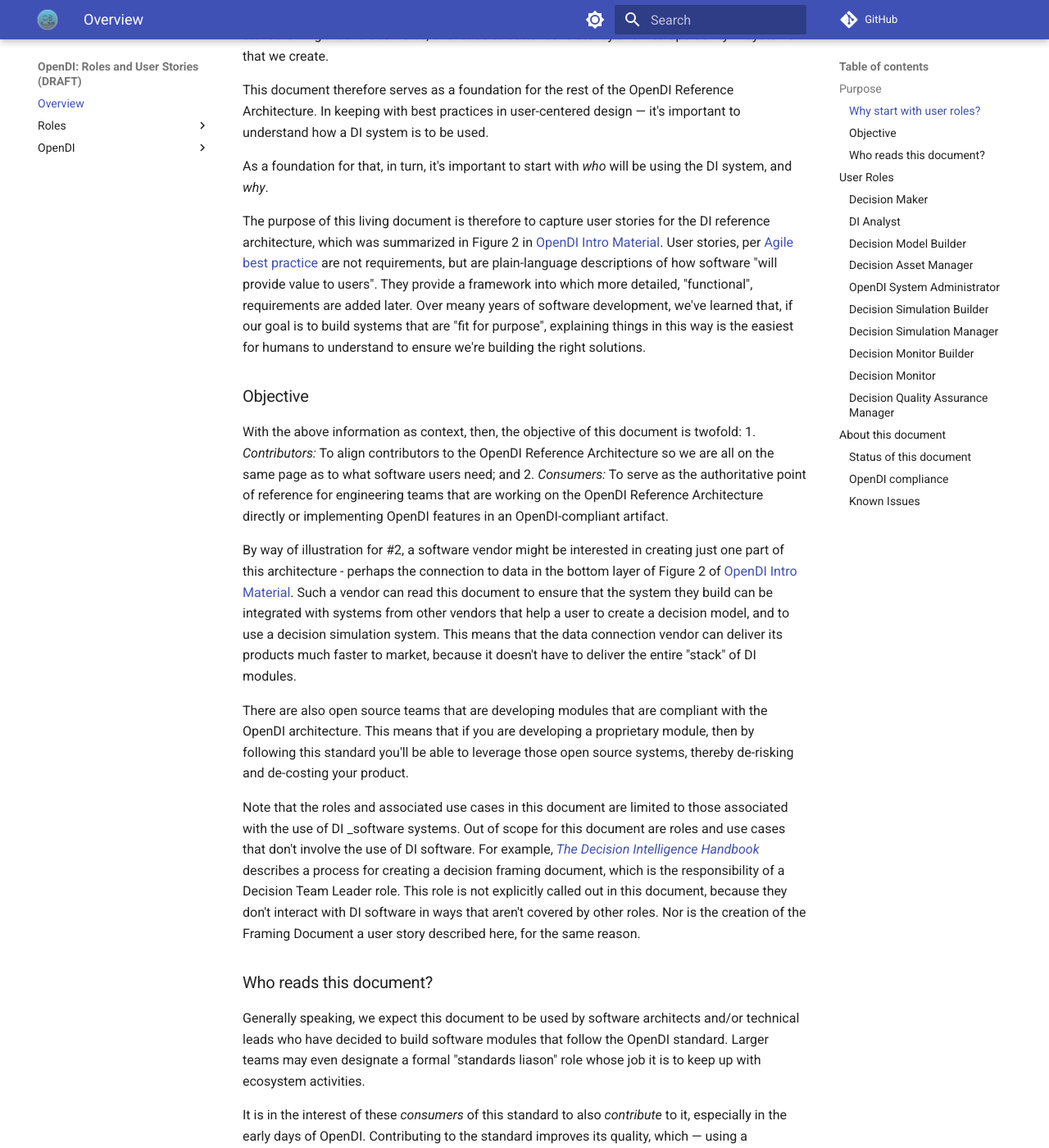
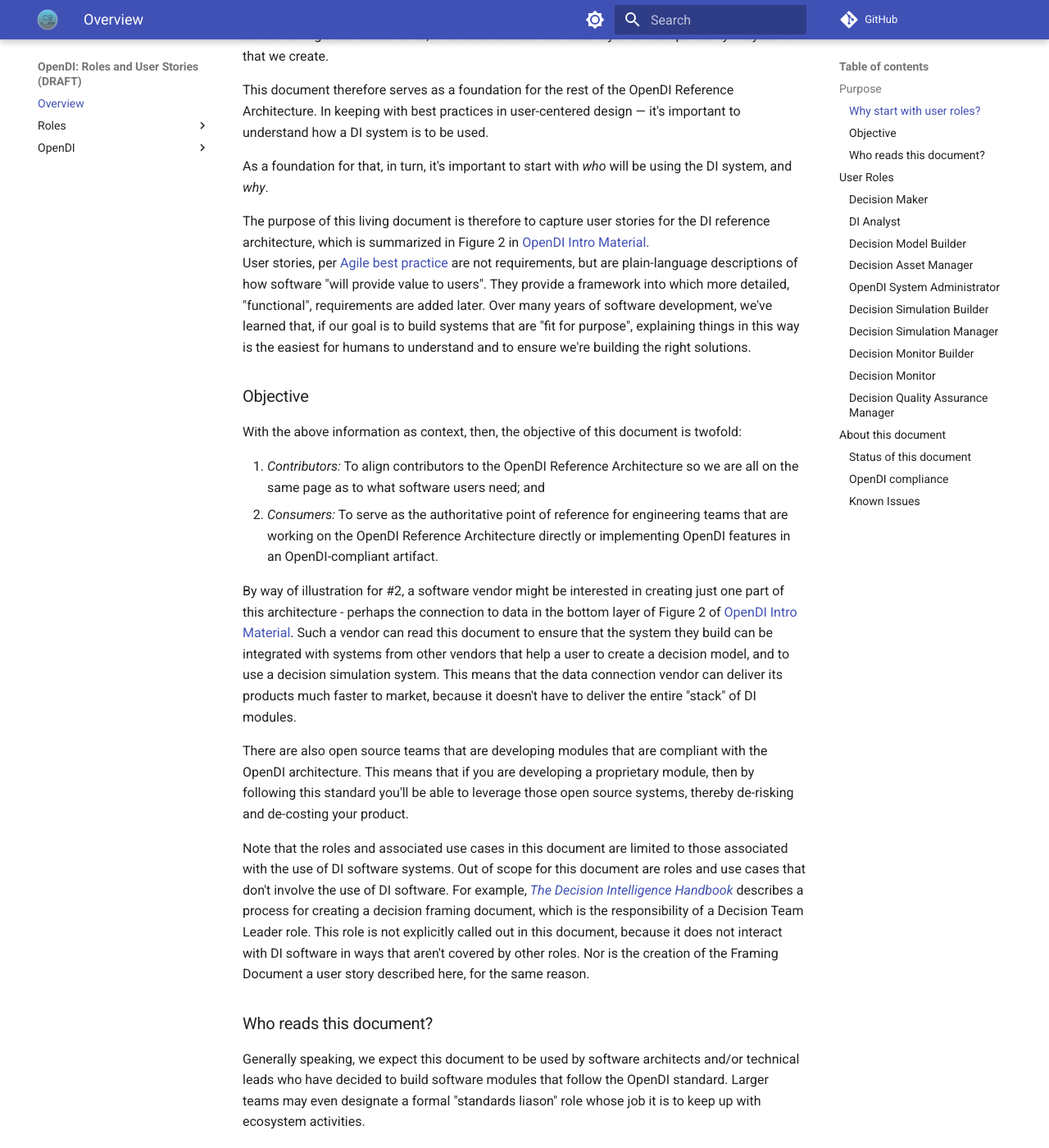
Before and after one commit to opendi-org/roles-user-stories, an MkDocs documentation site: the page built from docs/index.md, in a window 1280 px wide and 1400 px high, scrolled down 592 px. Shown: the whole window at 82% size. Built offline with MkDocs 1.6.1 and Material for MkDocs 9.7.7, drawn with Linux system fonts in a browser that asks for light colours; comment, search, counter and statistics services are not loaded; some of the changed text lies outside the part shown.

Commit message:
index: Minor fixes + wording
- Fixed remaining broken links to other docs or other sites
- Fixed formatting with some line breaks (missing double space at end of prior line)
- Fixed formatting with some lists (missing empty line before list)
- Minor rewording and typo fixes

```diff
--- a/docs/index.md
+++ b/docs/index.md
@@ -5,7 +5,7 @@
 This document enumerates typical user roles for Decision Intelligence systems, with links to further descriptions and user stories for each role, in separate documents.
 By doing so, it supports better consistency in other documents that describe the software systems used by these users.  You can read this document both so that you may benefit from and also that you can contribute to, OpenDI standards.
 
-This document assumes you're familiar with [OpenDI Intro Material](./OpenDI%20Intro%20Material.md), which sets the stage for the material here.
+This document assumes you're familiar with [OpenDI Intro Material](https://opendi.org/OpenDI%20Intro%20Material/), which sets the stage for the material here.
 
 ### Why start with user roles?
 
@@ -15,21 +15,22 @@
 
 As a foundation for that, in turn, it's important to start with _who_ will be using the DI system, and _why_.
 
-The purpose of this living document is therefore to capture user stories for the DI reference architecture, which was summarized in Figure 2 in [OpenDI Intro Material](./OpenDI%20Intro%20Material.md).
-User stories, per [Agile best practice](https://www.atlassian.com/agile/project-management/user-stories) are not requirements, but are plain-language descriptions of how software "will provide value to users".  They provide a framework into which more detailed, "functional", requirements are added later.  Over meany years of software development, we've learned that, if our goal is to build systems that are "fit for purpose", explaining things in this way is the easiest for humans to understand to ensure we're building the right solutions.
+The purpose of this living document is therefore to capture user stories for the DI reference architecture, which is summarized in Figure 2 in [OpenDI Intro Material](https://opendi.org/OpenDI%20Intro%20Material/).
+User stories, per [Agile best practice](https://www.atlassian.com/agile/project-management/user-stories) are not requirements, but are plain-language descriptions of how software "will provide value to users".  They provide a framework into which more detailed, "functional", requirements are added later.  Over many years of software development, we've learned that, if our goal is to build systems that are "fit for purpose", explaining things in this way is the easiest for humans to understand and to ensure we're building the right solutions.
 
 ### Objective
 
 With the above information as context, then, the objective of this document is twofold:
+
 1. *Contributors:* To align contributors to the OpenDI Reference Architecture so we are all on the same page as to what software users need; and
 2. *Consumers:* To serve as the authoritative point of reference for engineering teams that are working on the OpenDI Reference Architecture directly or implementing OpenDI features in an OpenDI-compliant artifact.
 
 By way of illustration for #2, a software vendor might be interested in creating just one part of this architecture - perhaps the connection to data in the bottom layer of Figure 2 of
-[OpenDI Intro Material](./OpenDI%20Intro%20Material.md).  Such a vendor can read this document to ensure that the system they build can be integrated with systems from other vendors that help a user to create a decision model, and to use a decision simulation system. This means that the data connection vendor can deliver its products much faster to market, because it doesn't have to deliver the entire "stack" of DI modules.
+[OpenDI Intro Material](https://opendi.org/OpenDI%20Intro%20Material/).  Such a vendor can read this document to ensure that the system they build can be integrated with systems from other vendors that help a user to create a decision model, and to use a decision simulation system. This means that the data connection vendor can deliver its products much faster to market, because it doesn't have to deliver the entire "stack" of DI modules.
 
 There are also open source teams that are developing modules that are compliant with the OpenDI architecture.  This means that if you are developing a proprietary module, then by following this standard you'll be able to leverage those open source systems, thereby de-risking and de-costing your product.
 
-Note that the roles and associated use cases in this document are limited to those associated with the use of DI _software systems. Out of scope for this document are roles and use cases that don't involve the use of DI software. For example, [_The Decision Intelligence Handbook_](www.dihandbook.com) describes a process for creating a decision framing document, which is the responsibility of a Decision Team Leader role. This role is not explicitly called out in this document, because they don't interact with DI software in ways that aren't covered by other roles. Nor is the creation of the Framing Document a user story described here, for the same reason.
+Note that the roles and associated use cases in this document are limited to those associated with the use of DI software systems. Out of scope for this document are roles and use cases that don't involve the use of DI software. For example, [_The Decision Intelligence Handbook_](http://www.dihandbook.com) describes a process for creating a decision framing document, which is the responsibility of a Decision Team Leader role. This role is not explicitly called out in this document, because it does not interact with DI software in ways that aren't covered by other roles. Nor is the creation of the Framing Document a user story described here, for the same reason.
 
 ### Who reads this document?
 Generally speaking, we expect this document to be used by software architects and/or technical leads who have decided to build software modules that follow the OpenDI standard.  Larger teams may even designate a formal "standards liason" role whose job it is to keep up with ecosystem activities.
@@ -90,7 +91,7 @@
 
 I rig Causal Decision Models so that they can be monitored, using evidence of outcomes, externals, and other decision element values. Rigged models are evaluated for whether the likelihood of achieving desirable outcomes has substantively changed.
 
-[Link: Monitor Builder (Full Role Description).](Decision%20Monitor%20Builder.md)
+[Link: Monitor Builder (Full Role Description).](./Roles/Decision%20Monitor%20Builder.md)
 
 ### Decision Monitor
 
@@ -102,14 +103,14 @@
 
 I provide oversight to a project that includes DI, to ensure that models and simulations are authored, run, and monitored in such a way that they are fit for purpose.
 
-[Link: Quality Assurance Manager (Full Role Description).](Decision%20Quality%20Assurance%20Manager.md)
+[Link: Quality Assurance Manager (Full Role Description).](./Roles/Decision%20Quality%20Assurance%20Manager.md)
 
 ## About this document
 
 ### Status of this document
 At this point in time, this document is the first in an expected series of OpenDI standards publications.  It has been drafted by the OpenDI founders (DLR and LP so far) and others (IK) in preparation for public comment.
 
-Generally speaking, we feel that the list of user roles is quite complete, and we are in the process of refining the user stories associated with each role. This document does not, however, at the current time, list the specific chronological steps in each user story.  We're not sure if it ever will; this is an open question at this time.  Feedback is welcome.
+Generally speaking, we feel that the list of user roles is quite complete, and we are in the process of refining the user stories associated with each role. This document does not, however, at the current time, list the specific chronological steps in each user story.  We're not sure if it ever will; this is an open question at this time. [Feedback is welcome](https://opendi.org/How%20To%20Contribute/).
 
 ### OpenDI compliance
 At the time of this writing, there is no formal assessment procedure nor criteria for what it means for software to be "OpenDI compliant".  We expect that this will remain the case for the foreseeable future.
```
